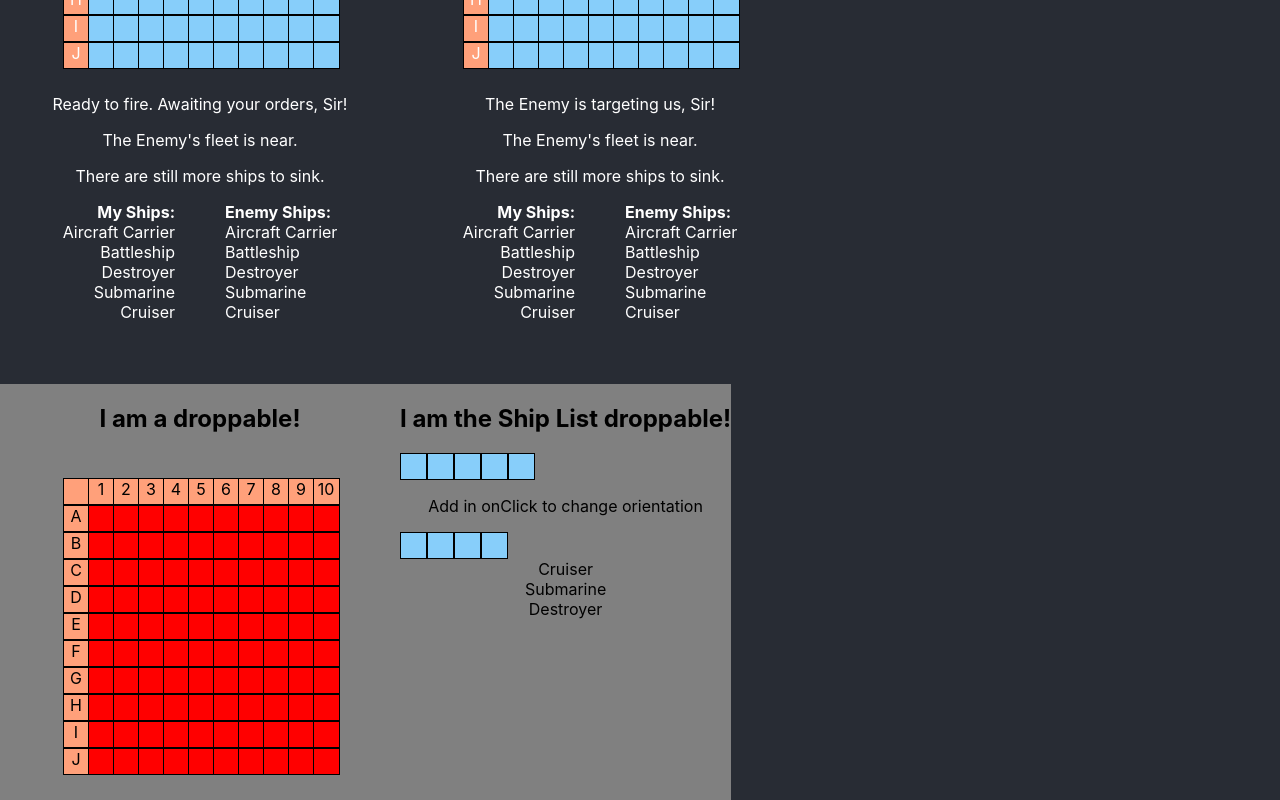
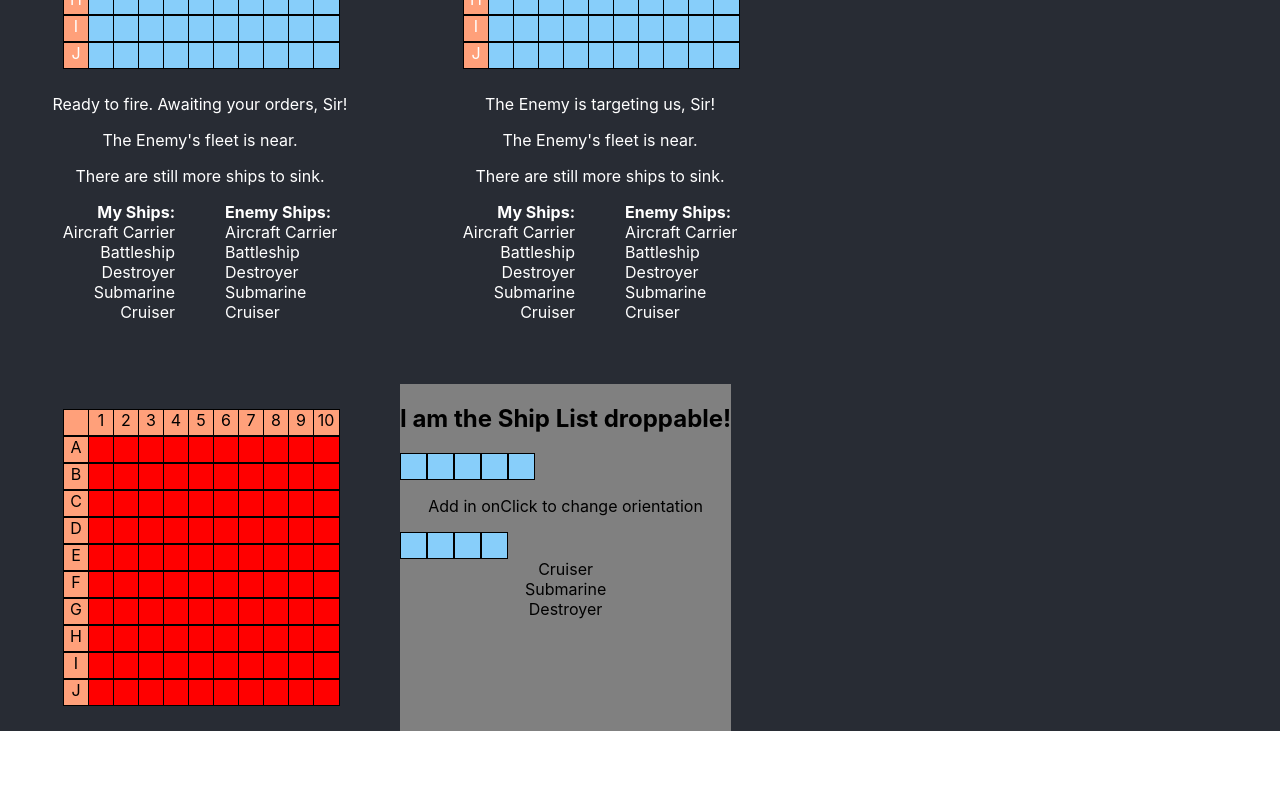
Before and after one commit to thomHayner/battleship-mini-app, a React (Create React App) app: page / in a window 1280 px wide. Shown: the part 576-1376 px from the top of the page. After the commit the page ends 1307 px from the top, so only its background shows below. Built offline with nearby package versions, Linux system fonts and the light colour scheme.

Commit message:
mve drppbls: one big board -> single board squares

```diff
--- a/src/Pages/ChooseGameLandingPage.js
+++ b/src/Pages/ChooseGameLandingPage.js
@@ -29,22 +29,22 @@ function ChooseGame() {
   return (
     <div style={{display: 'flex'}}>
       <DragDropContext onDragEnd={result=>console.log(result)}>
-        <Droppable droppableId={'droppable-1'}>
+        {/* <Droppable droppableId={'droppable-1'}>
           {(provided, snapshot) => (
             <div
               ref={provided.innerRef}
               style={{ backgroundColor: snapshot.isDraggingOver ? 'blue' : 'grey' }}
               {...provided.droppableProps}
             >
-              <h2>I am a droppable!</h2>
-              <div>
+              <h2>I am a droppable!</h2> */}
+              {/* <div> */}
                 <Board board={playerBoard} player={playerName} handleFire={ ShipPlacer } onHover={ ShipPlacer }  />
-              </div>
-              {provided.placeholder}
+              {/* </div> */}
+              {/* {provided.placeholder}
             </div>
           )}
-        </Droppable>
-        <Droppable droppableId={'droppable-2'}>
+        </Droppable> */}
+        <Droppable droppableId={'droppable-1'}>
           {(provided, snapshot) => (
             <div
               ref={provided.innerRef}
```
